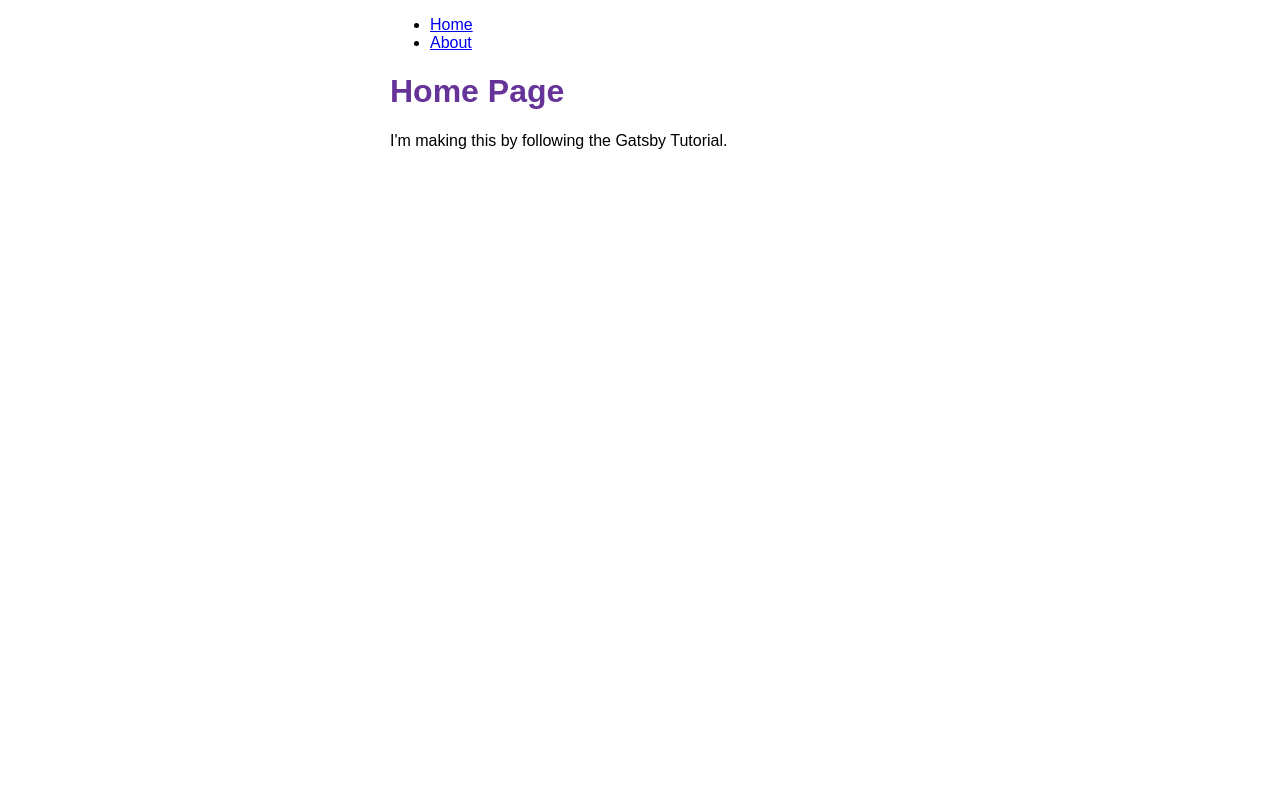
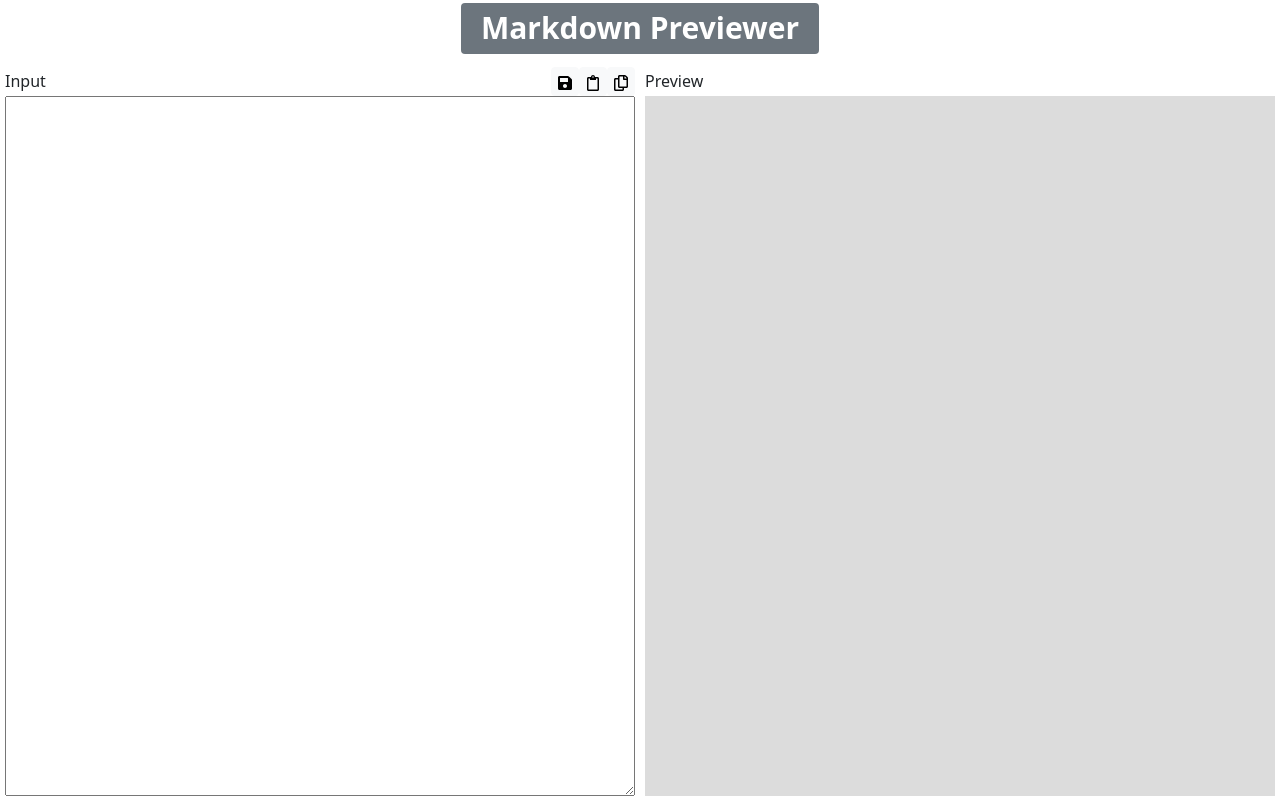
Before and after one commit to SebastianLF/coinskapp, a Gatsby site: page / in a window 1280 px wide. Built offline with nearby package versions, Linux system fonts and the light colour scheme; Gatsby itself is replaced by a stand-in of ours.

Commit message:
base working app

```diff
--- a/gatsby-config.js
+++ b/gatsby-config.js
@@ -1,7 +1,11 @@
 module.exports = {
   siteMetadata: {
     siteUrl: "https://www.yourdomain.tld",
-    title: "coinskapp",
+    title: "Coinskapp",
   },
-  plugins: ["gatsby-plugin-sitemap"],
+  plugins: [
+    "gatsby-plugin-sitemap",
+    "gatsby-plugin-image",
+    "gatsby-plugin-sharp",
+  ],
 };
--- /dev/null
+++ b/src/components/modal.js
@@ -0,0 +1,25 @@
+import * as React from "react";
+import "../css/reset.css";
+import "../../node_modules/bootstrap/dist/css/bootstrap.min.css";
+import { Button, Modal } from "react-bootstrap";
+
+function ListModal(props) {
+  return (
+    <Modal show={props.show} onHide={props.handleClose}>
+      <Modal.Header closeButton>
+        <Modal.Title>My posts</Modal.Title>
+      </Modal.Header>
+      <Modal.Body>
+        <ul>
+          {props.posts.map((post) => (
+            <li key={post.key}>
+              <a href={`/${post.key}`}>{post.text}</a>
+            </li>
+          ))}
+        </ul>
+      </Modal.Body>
+    </Modal>
+  );
+}
+
+export default ListModal;
--- /dev/null
+++ b/src/css/reset.css
@@ -0,0 +1,7 @@
+* {
+  box-sizing: border-box;
+}
+
+img {
+  width: 100%;
+}
--- a/src/pages/index.js
+++ b/src/pages/index.js
@@ -1,12 +1,146 @@
-import * as React from "react";
-import Layout from "../components/layout";
+import React, { useState, useEffect, useRef } from "react";
+import "../css/reset.css";
+import "../../node_modules/bootstrap/dist/css/bootstrap.min.css";
+import { Badge, Button } from "react-bootstrap";
+import { marked } from "marked";
+import ListModal from "../components/modal";
+import { FaRegClipboard, FaSave, FaRegCopy } from "react-icons/fa";
 
-const IndexPage = () => {
+const containers = {
+  display: "flex",
+  height: "cacl(100vh - 68px)",
+};
+
+const container = {
+  flexBasis: "50%",
+  padding: "5px",
+  display: "flex",
+  flexDirection: "column",
+  height: "100%",
+  boxSizing: "border-box",
+};
+
+const subTitle = {
+  fontSize: "1rem",
+  margin: "5px 0",
+};
+
+const inputStyle = {
+  padding: "20px",
+  flexGrow: "1",
+  flexShrink: "1",
+
+  height: "calc(100vh - 100px)",
+};
+
+const outputStyle = {
+  backgroundColor: "#DCDCDC",
+  padding: "20px",
+  height: "calc(100vh - 100px)",
+  overflow: "scroll",
+};
+
+const saveButton = {
+  padding: "0 5px",
+  backgroundColor: "none",
+};
+
+const buttons = {
+  display: "flex",
+  justifyContent: "space-between",
+};
+
+const buttonsWrapper = {
+  display: "flex",
+  justifyContent: "space-between",
+};
+
+const HomePage = () => {
+  const [markdown, setMarkdown] = useState("");
+  const [show, setShow] = useState(false);
+  const [posts, setPosts] = useState([
+    { key: 1, text: "post #1" },
+    { key: 2, text: "post #2" },
+    { key: 3, text: "post #3" },
+  ]);
+
+  const handleClose = () => setShow(false);
+  const handleShow = () => setShow(true);
+
+  const outputRef = useRef(null);
+
+  const scrollToBottom = () => {
+    outputRef.current?.scrollIntoView({ behavior: "auto" });
+  };
+
+  useEffect(() => {
+    scrollToBottom();
+  }, [markdown]);
+
   return (
-    <Layout pageTitle="Home Page">
-      <p>I'm making this by following the Gatsby Tutorial.</p>
-    </Layout>
+    <div className="app">
+      <ListModal
+        show={show}
+        handleClose={handleClose}
+        handleShow={handleShow}
+        posts={posts}
+      ></ListModal>
+      <div className="text-center">
+        <h1>
+          <Badge className="text-align-center" bg="secondary">
+            Markdown Previewer
+          </Badge>
+        </h1>
+      </div>
+      <div style={containers}>
+        <div style={container}>
+          <div style={buttons}>
+            <h2 style={subTitle}>Input</h2>
+            <div style={buttonsWrapper}>
+              <Button
+                style={saveButton}
+                variant="light"
+                onClick={() =>
+                  setPosts(posts.concat({ key: 4, text: "post #4" }))
+                }
+              >
+                <FaSave />
+              </Button>
+              <Button variant="light" style={saveButton} onClick={handleShow}>
+                <FaRegClipboard />
+              </Button>
+              <Button
+                variant="light"
+                style={saveButton}
+                onClick={() =>
+                  navigator.clipboard.writeText("Copy this text to clipboard")
+                }
+              >
+                <FaRegCopy />
+              </Button>
+            </div>
+          </div>
+
+          <textarea
+            style={inputStyle}
+            value={markdown}
+            onChange={(e) => {
+              setMarkdown(e.target.value);
+            }}
+          ></textarea>
+        </div>
+
+        <div style={container}>
+          <h2 style={subTitle}>Preview</h2>
+          <div
+            style={outputStyle}
+            dangerouslySetInnerHTML={{ __html: marked.parse(markdown) }}
+            ref={outputRef}
+          ></div>
+        </div>
+      </div>
+    </div>
   );
 };
 
-export default IndexPage;
+export default HomePage;
```
Also changed, not shown: package.json (+9 -1 lines), 1 other file.
